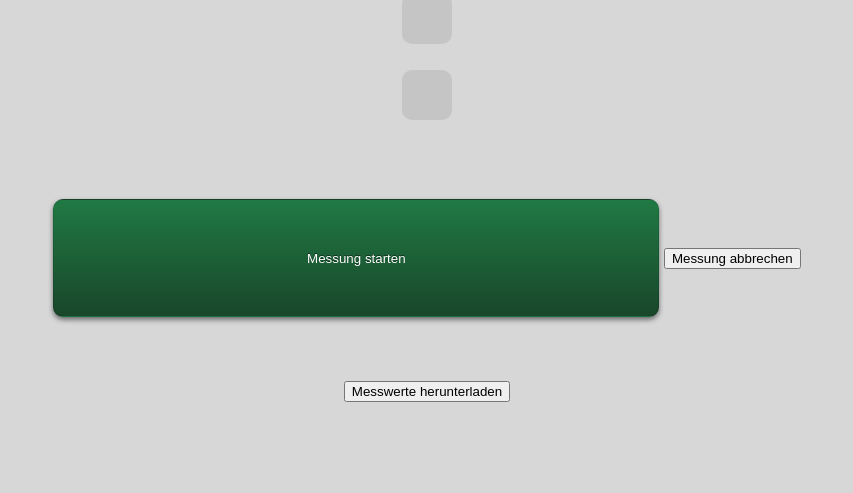
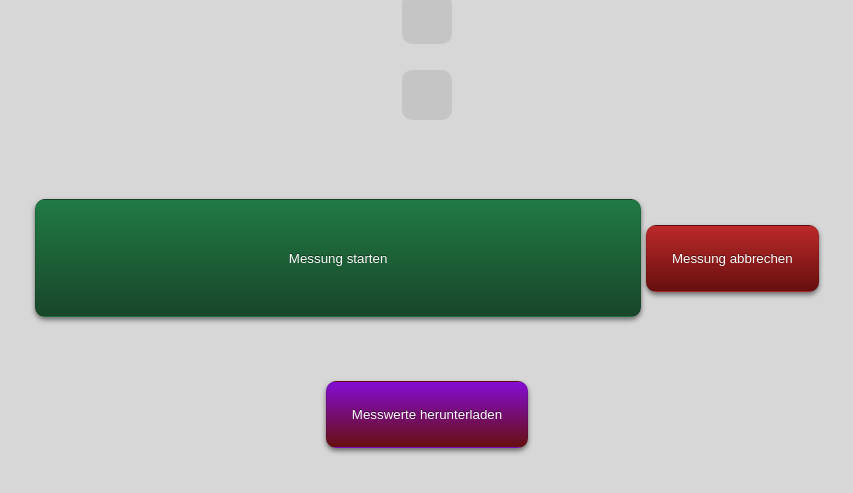
Before and after one commit to JonaLeanMic/M5_Project, a Python web app: template templates/index.html in a window 1280 px wide. Shown: the part 134-627 px from the top of the page, without its empty margins (213-1066 px from the left). Run offline with Jinja, Linux system fonts and the light colour scheme; the template is opened without the code that fills it, so the values that code supplies are empty.

Commit message:
zusammengeführter Kram

```diff
--- a/app.py
+++ b/app.py
@@ -1,8 +1,8 @@
 from flask import Flask, render_template, request, redirect,send_file
 
 from FileCreator import FileCreator
-#from MOCKUPmeasurementManager import MeasurementManager
-from measurementManager import MeasurementManager
+from MOCKUPmeasurementManager import MeasurementManager
+#from measurementManager import MeasurementManager
 import json
 import glob
 import os
--- a/static/style.css
+++ b/static/style.css
@@ -20,7 +20,7 @@ body {
 }
 
 
-#abbrechButton{
+#abortButton{
     background: #670f0f linear-gradient(hsl(0, 64%, 45%), transparent);
     border: thin solid rgb(0 0 0 / .1);
     box-shadow: 0 .2em .4em rgb(0 0 0 / .5);
@@ -31,6 +31,16 @@ body {
     font-family: Bahnschrift, sans-serif;
 }
 
+#downloadButton{
+    background: #670f0f linear-gradient(hsl(276, 89%, 44%), transparent);
+    border: thin solid rgb(0 0 0 / .1);
+    box-shadow: 0 .2em .4em rgb(0 0 0 / .5);
+    color: white;
+    text-shadow: 0 -.05em .05em rgb(0 0 0 / .5);
+    border-radius: 10px;
+    padding: 2% 2%;
+    font-family: Bahnschrift, sans-serif;
+}
 
 #state{
     width: fit-content;
--- a/templates/index.html
+++ b/templates/index.html
@@ -1,7 +1,6 @@
 <!DOCTYPE html>
 <html lang="en">
 <head>
-    <!--<meta charset="iso-8859-15"> -->
     <meta charset="UTF-8">
     <meta http-equiv="X-UA-Compatible" content="IE=edge">
     <meta name="viewport" content="width=device-width, initial-scale=1.0">
@@ -17,15 +16,14 @@
     <ol id="dataList"></ol>
 
     <button id="startButton">Messung starten</button>
+    <button id="abortButton">Messung abbrechen</button>
 
-    <button id="abortButton">Messung abbrechen</button>
-    <form action="/data_download">
-        <button id="downloadButton">Messwerte herunterladen</button>
+    <!-- Form für Daten herunterladen -->
+    <form action="/data_download" method="post">
+        <button type="submit" id="downloadButton">Messwerte herunterladen</button>
     </form>
 
-
     <script>
-
         document.getElementById("startButton").addEventListener("click", function (e) {
             var xhttp = new XMLHttpRequest();
             xhttp.open("POST", "/start_measurement", true);
@@ -43,8 +41,10 @@
         function getData() {
             var xhttp = new XMLHttpRequest();
             xhttp.onreadystatechange = function () {
-                if (this.readyState == 4 && this.status == 200) {
+                if (this.readyState === 4 && this.status === 200) {
                     var data = JSON.parse(this.response)
+                    var responseData = this.responseText;
+                    document.getElementById("rawData").innerHTML = responseData.replace('True', 'Ja').replace('False', 'Nein');
                     let child = document.getElementById("dataList").lastElementChild;
                     while (child) {
                         document.getElementById("dataList").removeChild(child);
```
Also changed, not shown: MOCKUPmeasurementManager.py (+24 -37 lines).
